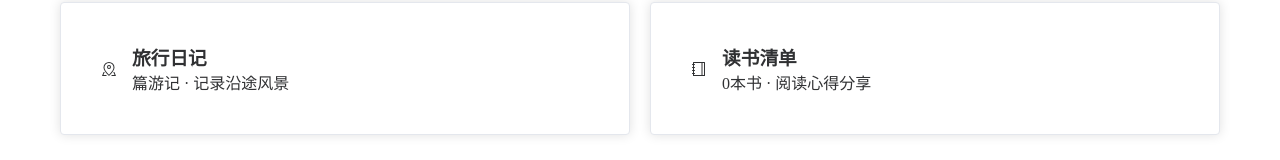
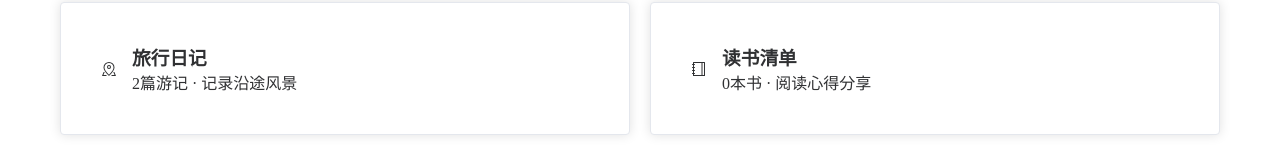
Before and after one commit to Orionis3/-, a Vue app: page / in a window 1280 px wide. Shown: the part 303-463 px from the top of the page. Built offline with nearby package versions, Linux system fonts and the light colour scheme.

Commit message:
旅行数据

```diff
--- a/src/data/travels.js
+++ b/src/data/travels.js
@@ -0,0 +1,20 @@
+export default [
+  {
+    id: 1,
+    title: '杭州西湖之旅',
+    location: '杭州',
+    date: '2023-04-15',
+    coverImage: 'https://example.com/images/hangzhou.jpg',
+    summary: '春天的西湖美景如画，漫步苏堤感受江南水乡的韵味。',
+    content: '详细游记内容...'
+  },
+  {
+    id: 2,
+    title: '北京故宫游记',
+    location: '北京',
+    date: '2023-06-20',
+    coverImage: 'https://example.com/images/beijing.jpg',
+    summary: '探索故宫的历史与文化，感受中华文明的博大精深。',
+    content: '详细游记内容...'
+  }
+]
```
